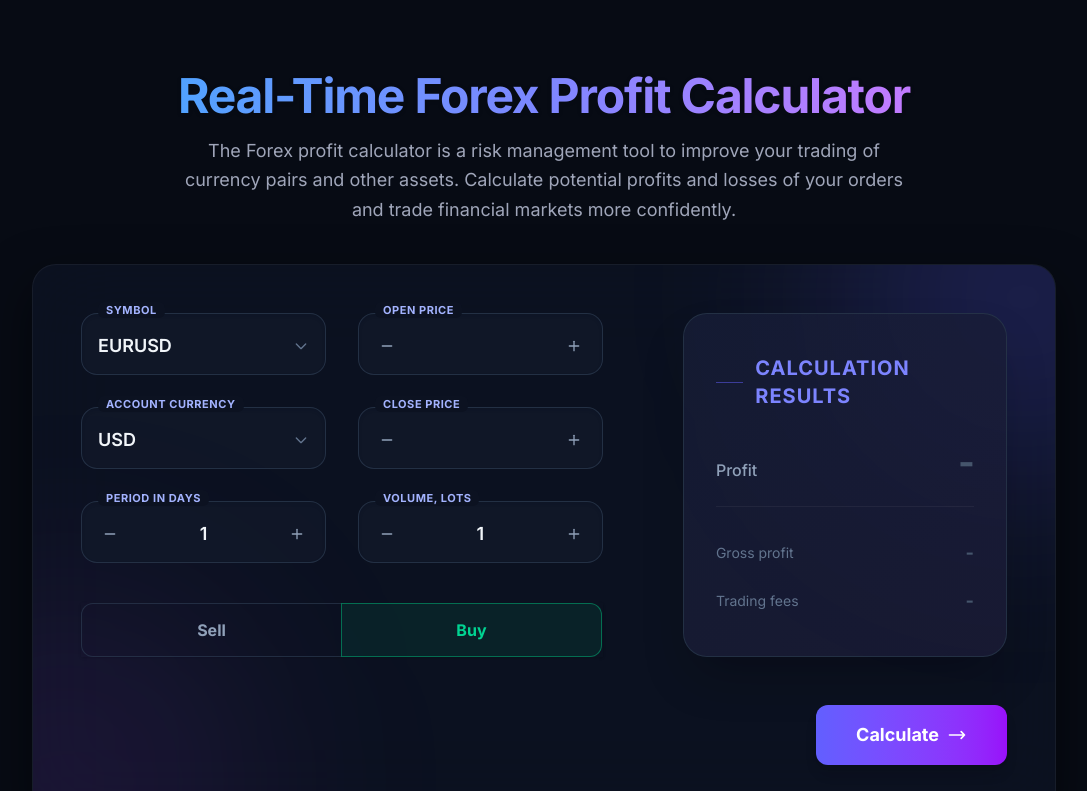
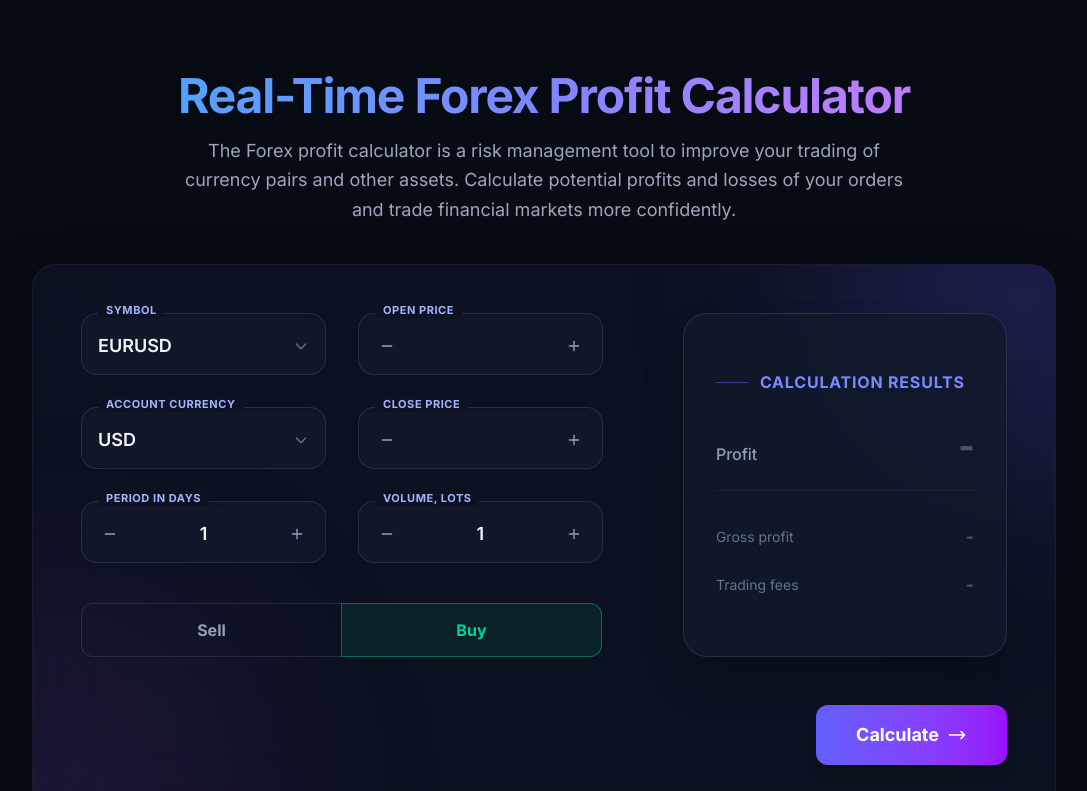
Before and after one commit to JayMunjani421/Forex, a React (Vite) app: page / in a window 1280 px wide. Shown: the top 791 px of the page, without its empty margins (96-1183 px from the left). Built offline with nearby package versions, Linux system fonts and the light colour scheme; no server answers.

Commit message:
Update Calculator.jsx

```diff
--- a/src/components/Calculator.jsx
+++ b/src/components/Calculator.jsx
@@ -272,9 +272,9 @@ const Calculator = () => {
         <div className="lg:w-[35%] flex flex-col justify-center">
           <div className="bg-[#12192b]/80 border border-slate-700/60 rounded-3xl p-8 shadow-2xl relative overflow-hidden h-full flex flex-col justify-center">
             {/* Inner subtle glow */}
-            <div className="absolute inset-0 bg-gradient-to-br from-indigo-500/5 to-purple-500/5 pointer-events-none"></div>
+            {/* <div className="absolute inset-0 bg-gradient-to-br from-indigo-500/5 to-purple-500/5 pointer-events-none"></div> */}
 
-            <h3 className="text-xl font-bold uppercase tracking-wider text-indigo-400 mb-8 flex items-center gap-3">
+            <h3 className="text-base font-bold uppercase tracking-wider text-indigo-400 mb-8 flex items-center gap-3">
               <span className="w-8 h-px bg-indigo-500/50"></span>
               Calculation Results
             </h3>
```
